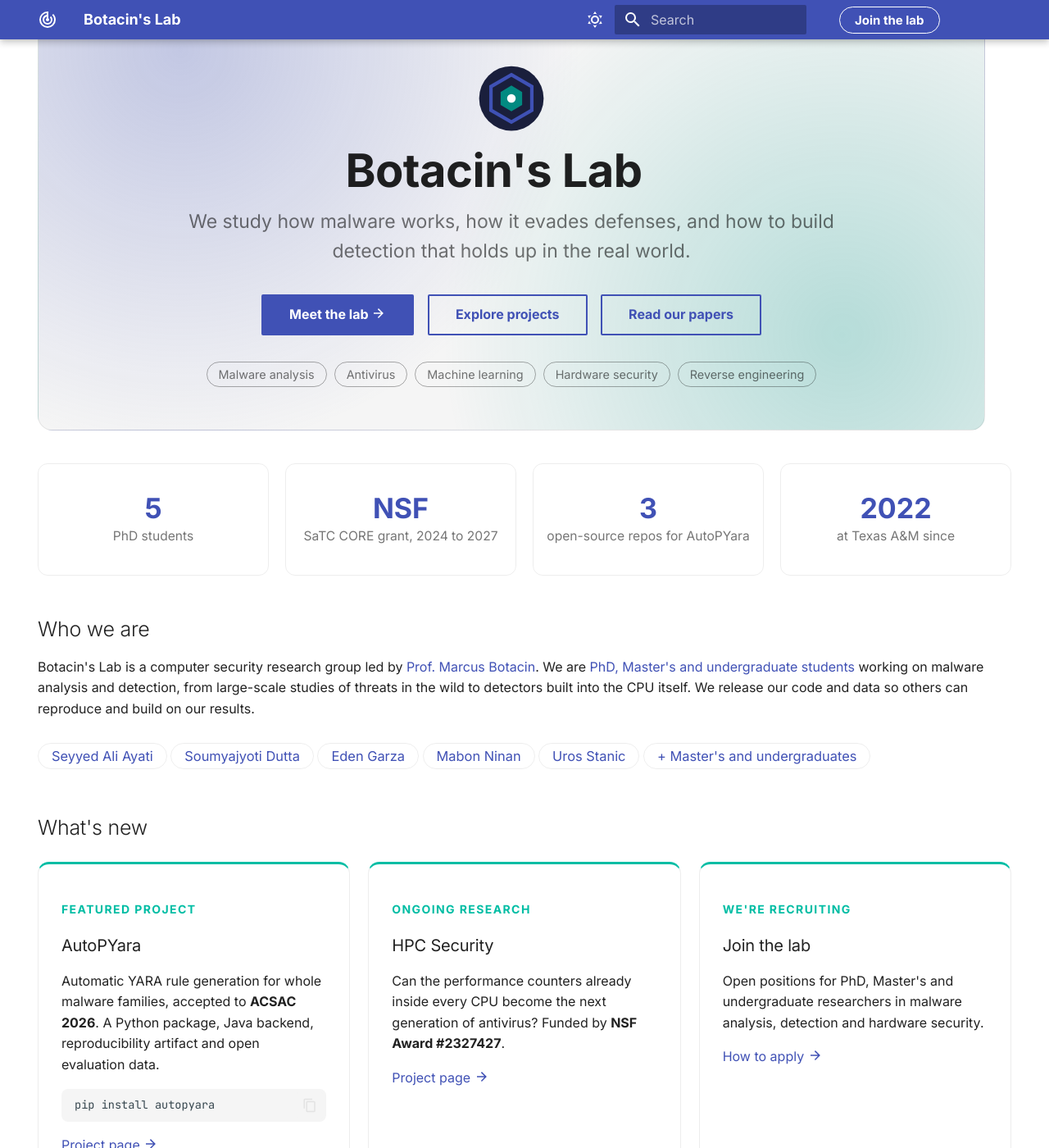
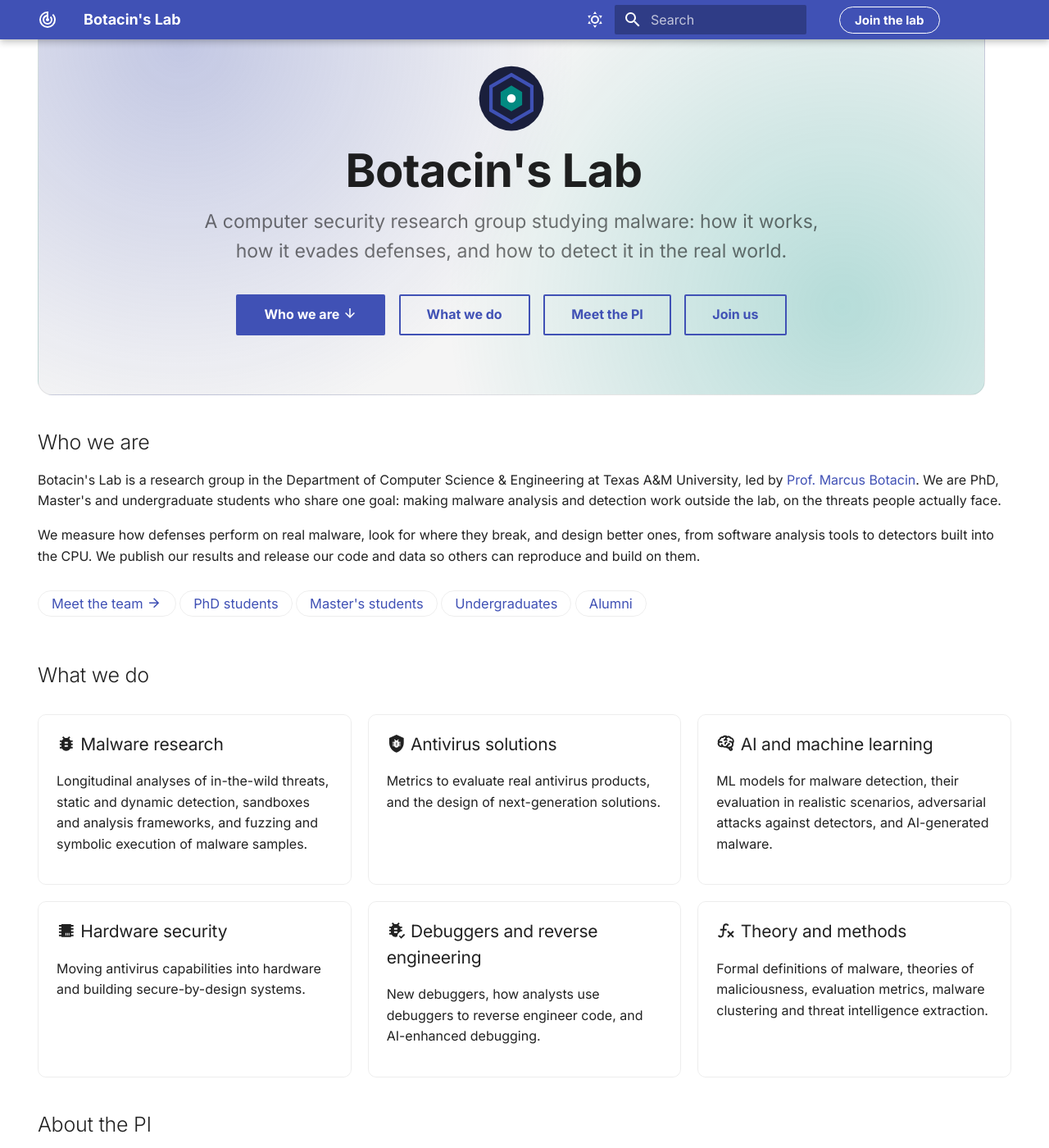
Before and after one commit to Botacin-s-Lab/botacin-s-lab.github.io, an MkDocs documentation site: the page built from docs/index.md, in a window 1280 px wide and 1400 px high, scrolled down 212 px. Shown: the whole window at 82% size. Built offline with MkDocs 1.6.1 and Material for MkDocs 9.7.7, drawn with Linux system fonts in a browser that asks for light colours; some of the changed text lies outside the part shown.

Commit message:
Refocus landing page on the lab and the PI
Remove project spotlights and stats strip. Landing page now covers who we
are, what we do (three-column grid), an About the PI card, teaching,
recent talks and a recruiting call to action.

Co-Authored-By: Claude Sonnet 5 <noreply@anthropic.com>

````diff
--- a/docs/index.md
+++ b/docs/index.md
@@ -13,90 +13,32 @@ hide:
 
 # Botacin's Lab
 
-<p class="tagline">We study how malware works, how it evades defenses, and how to build detection that holds up in the real world.</p>
+<p class="tagline">A computer security research group studying malware: how it works, how it evades defenses, and how to detect it in the real world.</p>
 
-[Meet the lab :material-arrow-right:](members/index.md){ .md-button .md-button--primary }
-[Explore projects](projects/index.md){ .md-button }
-[Read our papers](publications/index.md){ .md-button }
-
-<div class="chip-row">
-<span>Malware analysis</span>
-<span>Antivirus</span>
-<span>Machine learning</span>
-<span>Hardware security</span>
-<span>Reverse engineering</span>
-</div>
-
-</div>
-
-<div class="stat-strip" markdown>
-
-<div markdown><span class="num">5</span><span class="label">PhD students</span></div>
-
-<div markdown><span class="num">NSF</span><span class="label">SaTC CORE grant, 2024 to 2027</span></div>
-
-<div markdown><span class="num">3</span><span class="label">open-source repos for AutoPYara</span></div>
-
-<div markdown><span class="num">2022</span><span class="label">at Texas A&amp;M since</span></div>
+[Who we are :material-arrow-down:](#who-we-are){ .md-button .md-button--primary }
+[What we do](#what-we-do){ .md-button }
+[Meet the PI](#about-the-pi){ .md-button }
+[Join us](join.md){ .md-button }
 
 </div>
 
 ## Who we are
 
-Botacin's Lab is a computer security research group led by [Prof. Marcus Botacin](#about-the-pi). We are [PhD, Master's and undergraduate students](members/index.md) working on malware analysis and detection, from large-scale studies of threats in the wild to detectors built into the CPU itself. We release our code and data so others can reproduce and build on our results.
+Botacin's Lab is a research group in the Department of Computer Science & Engineering at Texas A&M University, led by [Prof. Marcus Botacin](#about-the-pi). We are PhD, Master's and undergraduate students who share one goal: making malware analysis and detection work outside the lab, on the threats people actually face.
+
+We measure how defenses perform on real malware, look for where they break, and design better ones, from software analysis tools to detectors built into the CPU. We publish our results and release our code and data so others can reproduce and build on them.
 
 <div class="people-strip" markdown>
-[Seyyed Ali Ayati](members/index.md#phd-students)
-[Soumyajyoti Dutta](members/index.md#phd-students)
-[Eden Garza](members/index.md#phd-students)
-[Mabon Ninan](members/index.md#phd-students)
-[Uros Stanic](members/index.md#phd-students)
-[+ Master's and undergraduates](members/masters.md)
-</div>
-
-## What's new
-
-<div class="spotlight-grid" markdown>
-
-<div class="spotlight" markdown>
-<span class="eyebrow">Featured project</span>
-
-### AutoPYara
-
-Automatic YARA rule generation for whole malware families, accepted to **ACSAC 2026**. A Python package, Java backend, reproducibility artifact and open evaluation data.
-
-```bash
-pip install autopyara
-```
-
-[Project page :material-arrow-right:](projects/published/autopyara.md)
-</div>
-
-<div class="spotlight" markdown>
-<span class="eyebrow">Ongoing research</span>
-
-### HPC Security
-
-Can the performance counters already inside every CPU become the next generation of antivirus? Funded by **NSF Award #2327427**.
-
-[Project page :material-arrow-right:](projects/hpc-security.md)
-</div>
-
-<div class="spotlight" markdown>
-<span class="eyebrow">We're recruiting</span>
-
-### Join the lab
-
-Open positions for PhD, Master's and undergraduate researchers in malware analysis, detection and hardware security.
-
-[How to apply :material-arrow-right:](join.md)
-</div>
-
+[Meet the team :material-arrow-right:](members/index.md)
+[PhD students](members/index.md#phd-students)
+[Master's students](members/masters.md)
+[Undergraduates](members/undergraduates.md)
+[Alumni](members/alumni.md)
 </div>
 
 ## What we do
 
-<div class="feature-grid" markdown>
+<div class="feature-grid cols-3" markdown>
 
 <div markdown>
 ### :material-bug: Malware research
@@ -115,7 +57,7 @@ ML models for malware detection, their evaluation in realistic scenarios, advers
 
 <div markdown>
 ### :material-chip: Hardware security
-Moving antivirus capabilities into hardware and building secure-by-design systems. See the [HPC Security](projects/hpc-security.md) project.
+Moving antivirus capabilities into hardware and building secure-by-design systems.
 </div>
 
 <div markdown>
@@ -130,47 +72,28 @@ Formal definitions of malware, theories of maliciousness, evaluation metrics, ma
 
 </div>
 
-## Explore the site
+## About the PI
 
-<div class="feature-grid" markdown>
+<div class="pi-card" markdown>
 
-<div markdown>
-### [:material-account-group: Members](members/index.md)
-The PI, PhD students, Master's students, undergraduates and alumni.
+<div class="pi-photo" markdown>
+![Photo of Marcus Botacin](assets/people/placeholder.svg)
 </div>
 
-<div markdown>
-### [:material-progress-clock: Current projects](projects/current.md)
-What each PhD student and the funded HPC project are working on.
-</div>
+<div class="pi-bio" markdown>
 
-<div markdown>
-### [:material-package-variant-closed: Published projects](projects/published/index.md)
-Code, data and papers you can use today.
-</div>
+### Marcus Botacin
+<span class="member-role">Assistant Professor · Department of Computer Science & Engineering, Texas A&M University</span>
 
-<div markdown>
-### [:material-bank: Funding](funding/index.md)
-NSF Award #2327427 and how to acknowledge it.
-</div>
+Marcus Botacin has been at Texas A&M since 2022, first as a Visiting Assistant Professor and, since 2024, as an Assistant Professor. He earned his PhD from the Federal University of Paraná (UFPR), Brazil, in 2021, and previously taught at UFPR as a lecturer and external professor.
 
-<div markdown>
-### [:material-file-document-multiple: Publications](publications/index.md)
-Papers co-authored by lab members, with PDFs, code and data.
-</div>
+His research covers malware analysis, evasion and detection, sandbox development, antivirus operations, hardware-assisted security and reverse engineering.
 
-<div markdown>
-### [:material-hand-wave: Join us](join.md)
-We are recruiting PhD, Master's and undergraduate students.
+[:material-email: botacin@tamu.edu](mailto:botacin@tamu.edu) · [:fontawesome-brands-github: GitHub](https://github.com/marcusbotacin) · [:material-school: Google Scholar](https://scholar.google.com.br/citations?user=Y8JHVbcAAAAJ) · [:fontawesome-brands-orcid: ORCID](https://orcid.org/0000-0001-6870-1178) · [:fontawesome-brands-x-twitter: X](https://twitter.com/MarcusBotacin) · [:fontawesome-brands-youtube: YouTube](https://www.youtube.com/user/mfbotacin)
+
 </div>
 
 </div>
-
-## About the PI
-
-**Marcus Botacin** is an Assistant Professor in the Department of Computer Science & Engineering at Texas A&M University (2024 to present). He joined Texas A&M as a Visiting Assistant Professor in 2022. He earned his PhD from the Federal University of Paraná (UFPR), Brazil, in 2021, and previously taught at UFPR as a lecturer and external professor.
-
-His research covers malware analysis, evasion and detection, sandbox development, antivirus operations, hardware-assisted security and reverse engineering.
 
 ### Teaching
 
@@ -190,6 +113,28 @@ His research covers malware analysis, evasion and detection, sandbox development
 | Sep 2025 | Hardware is the New Software: The Next-Gen AntiViruses and how your hardware will self-secure your system! | HOU.SEC.CON |
 | Sep 2024 | GPThreats: Fully-automated AI-generated malware and its security risks | HOU.SEC.CON |
 
-### Find him online
+## Work with us
 
-[:material-email: botacin@tamu.edu](mailto:botacin@tamu.edu) · [:fontawesome-brands-github: GitHub](https://github.com/marcusbotacin) · [:material-school: Google Scholar](https://scholar.google.com.br/citations?user=Y8JHVbcAAAAJ) · [:fontawesome-brands-orcid: ORCID](https://orcid.org/0000-0001-6870-1178) · [:fontawesome-brands-x-twitter: X](https://twitter.com/MarcusBotacin) · [:fontawesome-brands-youtube: YouTube](https://www.youtube.com/user/mfbotacin) · [:fontawesome-brands-researchgate: ResearchGate](https://www.researchgate.net/profile/Marcus-Botacin)
+<div class="spotlight-grid" markdown>
+
+<div class="spotlight" markdown>
+<span class="eyebrow">Students</span>
+
+### Join the lab
+
+We are recruiting PhD, Master's and undergraduate researchers in malware analysis, detection and hardware security.
+
+[How to apply :material-arrow-right:](join.md)
+</div>
+
+<div class="spotlight" markdown>
+<span class="eyebrow">Research</span>
+
+### Projects and papers
+
+See what each student is working on, our funded projects, and the papers we have published.
+
+[Projects](projects/index.md) · [Publications](publications/index.md) · [Funding](funding/index.md)
+</div>
+
+</div>
--- a/docs/stylesheets/extra.css
+++ b/docs/stylesheets/extra.css
@@ -315,3 +315,39 @@
   color: var(--md-accent-fg-color);
   border-color: var(--md-accent-fg-color);
 }
+
+/* "About the PI" block on the landing page. */
+.pi-card {
+  display: grid;
+  grid-template-columns: 180px 1fr;
+  gap: 1.6rem;
+  align-items: start;
+  padding: 1.4rem;
+  margin: 1rem 0 1.5rem;
+  border: 1px solid var(--md-default-fg-color--lightest);
+  border-radius: 0.8rem;
+}
+
+.pi-card .pi-photo img {
+  width: 180px;
+  height: 180px;
+  border-radius: 50%;
+  object-fit: cover;
+}
+
+.pi-card h3 {
+  margin-top: 0;
+}
+
+@media (max-width: 40em) {
+  .pi-card { grid-template-columns: 1fr; justify-items: center; text-align: center; }
+}
+
+/* Three even columns (two rows of three) on wide screens. */
+.feature-grid.cols-3 {
+  grid-template-columns: repeat(3, 1fr);
+}
+
+@media (max-width: 60em) {
+  .feature-grid.cols-3 { grid-template-columns: repeat(auto-fit, minmax(220px, 1fr)); }
+}
````
